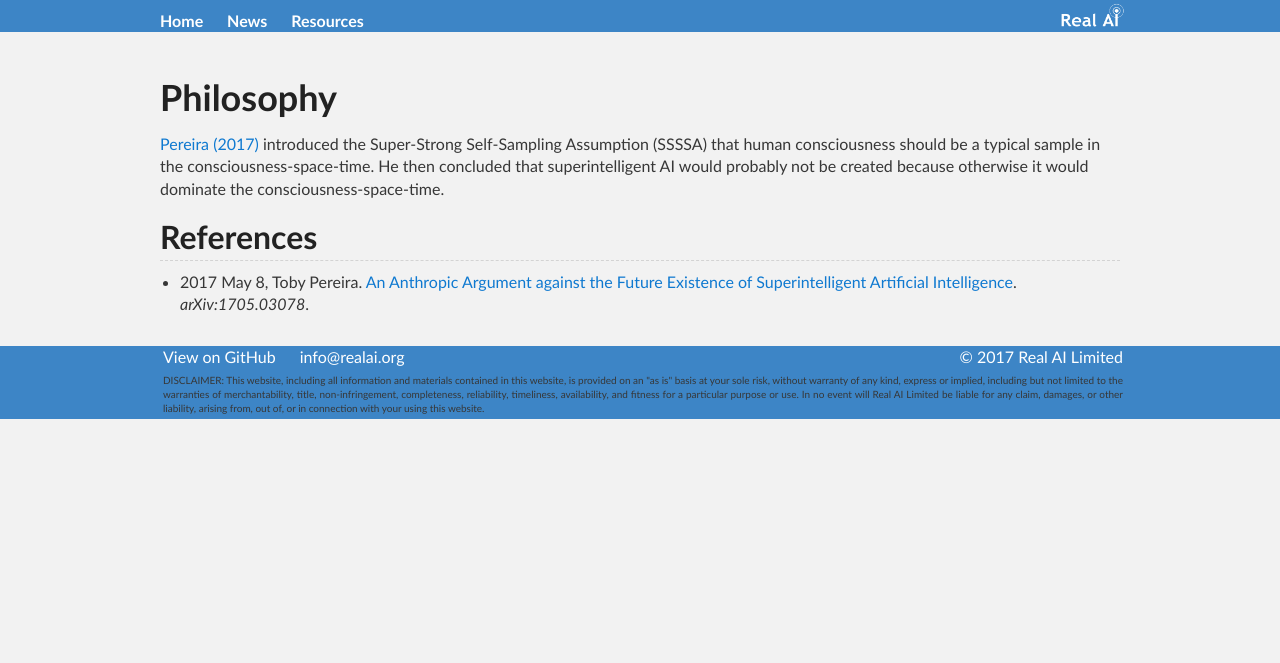
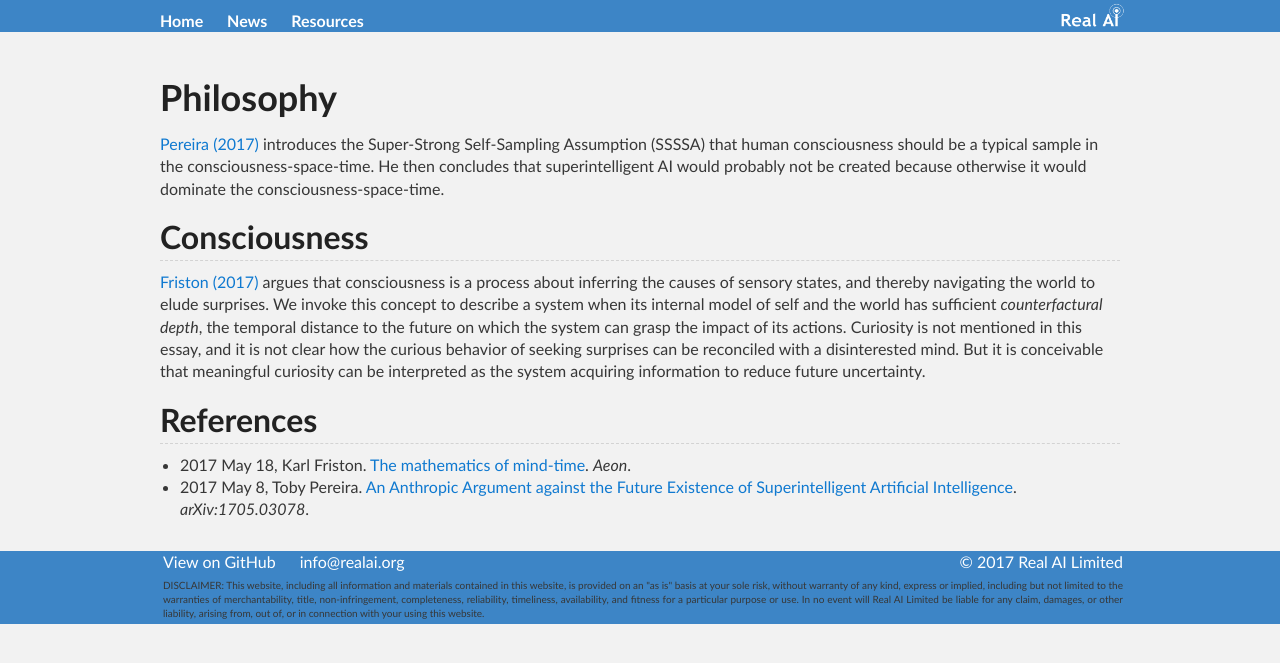
Before and after one commit to Tonywuhk/realai.org, a Jekyll site: the page built from philosophy.md, in a window 1280 px wide. Shown: the top 663 px of the page. Built offline with Jekyll 4.4.1, drawn with Linux system fonts in a browser that asks for light colours; our own code applies the rules of GitHub Pages for plain Markdown files; comment, search, counter and statistics services are not loaded; the repository's description, which GitHub fills in, is left out.

Commit message:
Update philosophy.md

```diff
--- a/philosophy.md
+++ b/philosophy.md
@@ -3,8 +3,13 @@ permalink: /philosophy/
 ---
 # Philosophy
 
-[Pereira (2017)](https://arxiv.org/abs/1705.03078) introduced the Super-Strong Self-Sampling Assumption (SSSSA) that human consciousness should be a typical sample in the consciousness-space-time. He then concluded that superintelligent AI would probably not be created because otherwise it would dominate the consciousness-space-time.
+[Pereira (2017)](https://arxiv.org/abs/1705.03078) introduces the Super-Strong Self-Sampling Assumption (SSSSA) that human consciousness should be a typical sample in the consciousness-space-time. He then concludes that superintelligent AI would probably not be created because otherwise it would dominate the consciousness-space-time.
+
+## Consciousness
+
+[Friston (2017)](https://aeon.co/essays/consciousness-is-not-a-thing-but-a-process-of-inference) argues that consciousness is a process about inferring the causes of sensory states, and thereby navigating the world to elude surprises. We invoke this concept to describe a system when its internal model of self and the world has sufficient *counterfactural depth*, the temporal distance to the future on which the system can grasp the impact of its actions. Curiosity is not mentioned in this essay, and it is not clear how the curious behavior of seeking surprises can be reconciled with a disinterested mind. But it is conceivable that meaningful curiosity can be interpreted as the system acquiring information to reduce future uncertainty.
 
 ## References
 
+* 2017 May 18, Karl Friston. [The mathematics of mind-time](https://aeon.co/essays/consciousness-is-not-a-thing-but-a-process-of-inference). *Aeon*.
 * 2017 May 8, Toby Pereira. [An Anthropic Argument against the Future Existence of Superintelligent Artificial Intelligence](https://arxiv.org/abs/1705.03078). *arXiv:1705.03078*.
```
